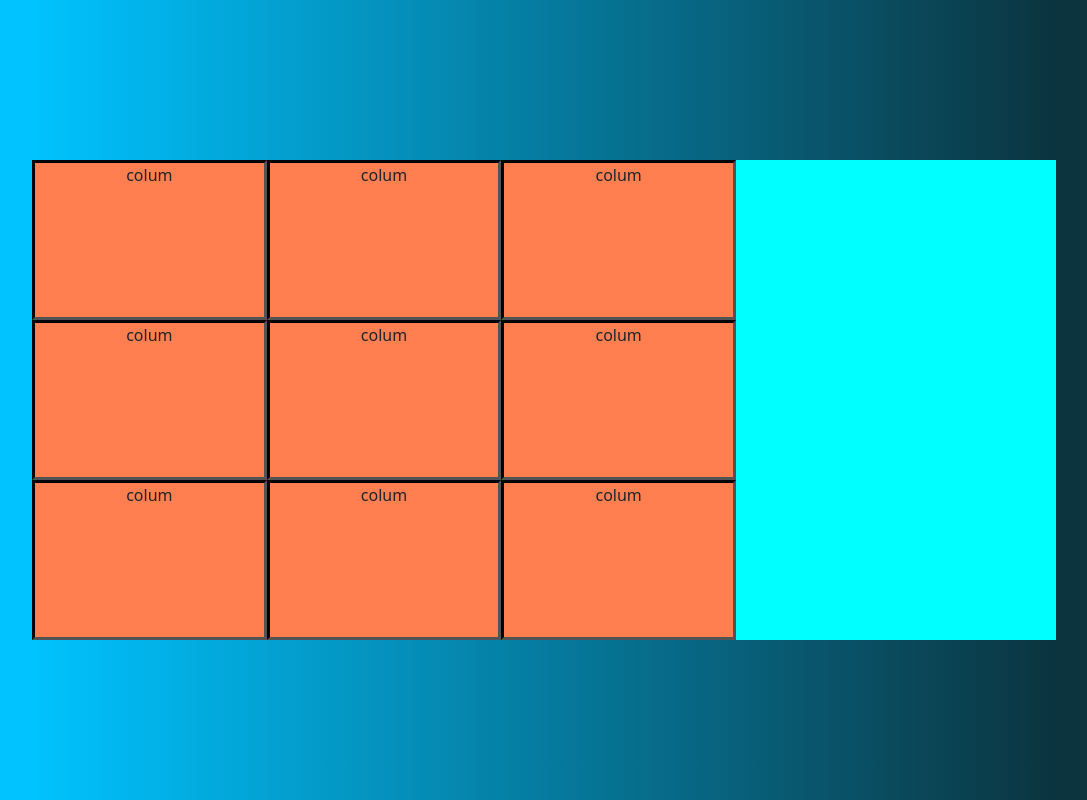
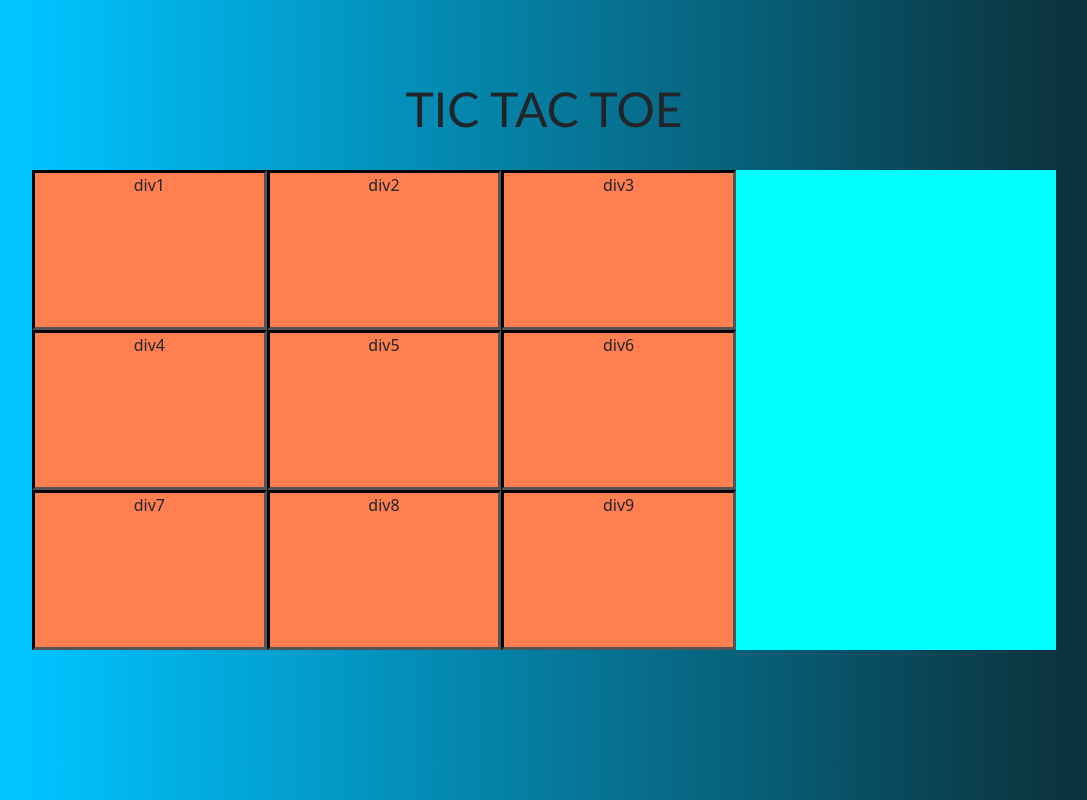
Before and after one commit to AlexRegueros/proyecto-TicTacTOe, a plain HTML site: page pages/play.html in a window 1280 px wide. Shown: the whole page, without its empty margins (96-1183 px from the left). Drawn offline with nearby package versions, Linux system fonts and the light colour scheme.

Commit message:
estructura y H1 en pages play

```diff
--- a/css/play.css
+++ b/css/play.css
@@ -4,10 +4,19 @@
     height: 100vh;
 }
 
+.header{
+   padding-top: 5em;
+}
+
+#tic-tac{
+    font-family: 'Gill Sans', 'Gill Sans MT', Calibri, 'Trebuchet MS', sans-serif;
+    font-size: 3em;
+}
 .consola{
     background-color: aqua;
     width: 80vw;
     height: 60vh;
+    margin-top: 2em;
 }
 
 .tres-raya{
--- a/pages/play.html
+++ b/pages/play.html
@@ -17,26 +17,26 @@
 </head>
 
 <body>
-    <div class="body d-flex align-items-center">
+    <div class="body">
+        <div class="header text-center"><h1 id="tic-tac">TIC TAC TOE</h1></div>
         <div class="container  text-center consola">
             <div class="row ">
                 <div class="col izq ">
-                    <div class="tres-raya">
-                        <div class="container">
+                        <div class="container tres-raya text-center">
                             <div class="row row-cols-3">
-                                <div class="col h">colum</div>
-                                <div class="col h">colum</div>
-                                <div class="col h">colum</div>
-                                <div class="col h">colum</div>
-                                <div class="col h">colum</div>
-                                <div class="col h">colum</div>
-                                <div class="col h">colum</div>
-                                <div class="col h">colum</div>
-                                <div class="col h">colum</div>
+                                <div class="col h">div1</div>
+                                <div class="col h">div2</div>
+                                <div class="col h">div3</div>
+                                <div class="col h">div4</div>
+                                <div class="col h">div5</div>
+                                <div class="col h">div6</div>
+                                <div class="col h">div7</div>
+                                <div class="col h">div8</div>
+                                <div class="col h">div9</div>
                             </div>
                         </div>
 
-                    </div>
+
                 </div>
                 <div class="col der"></div>
             </div>
```
